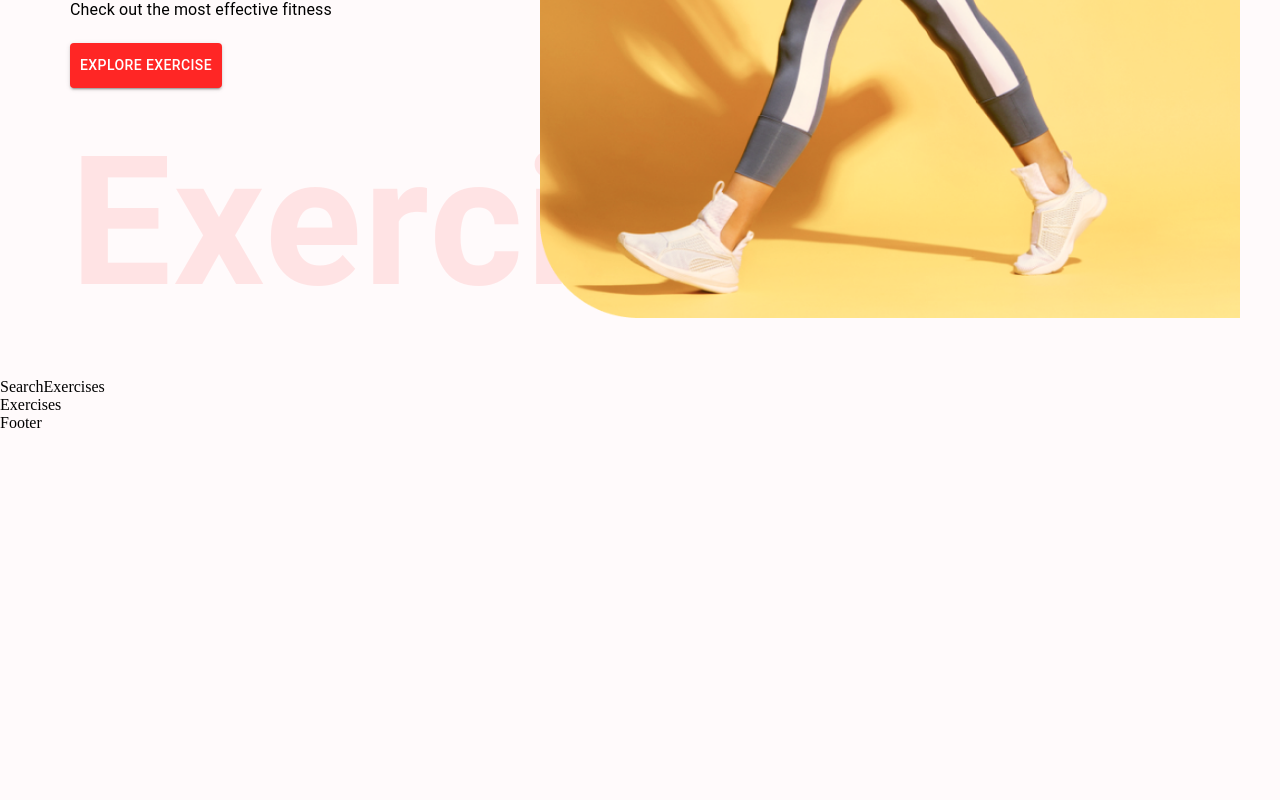
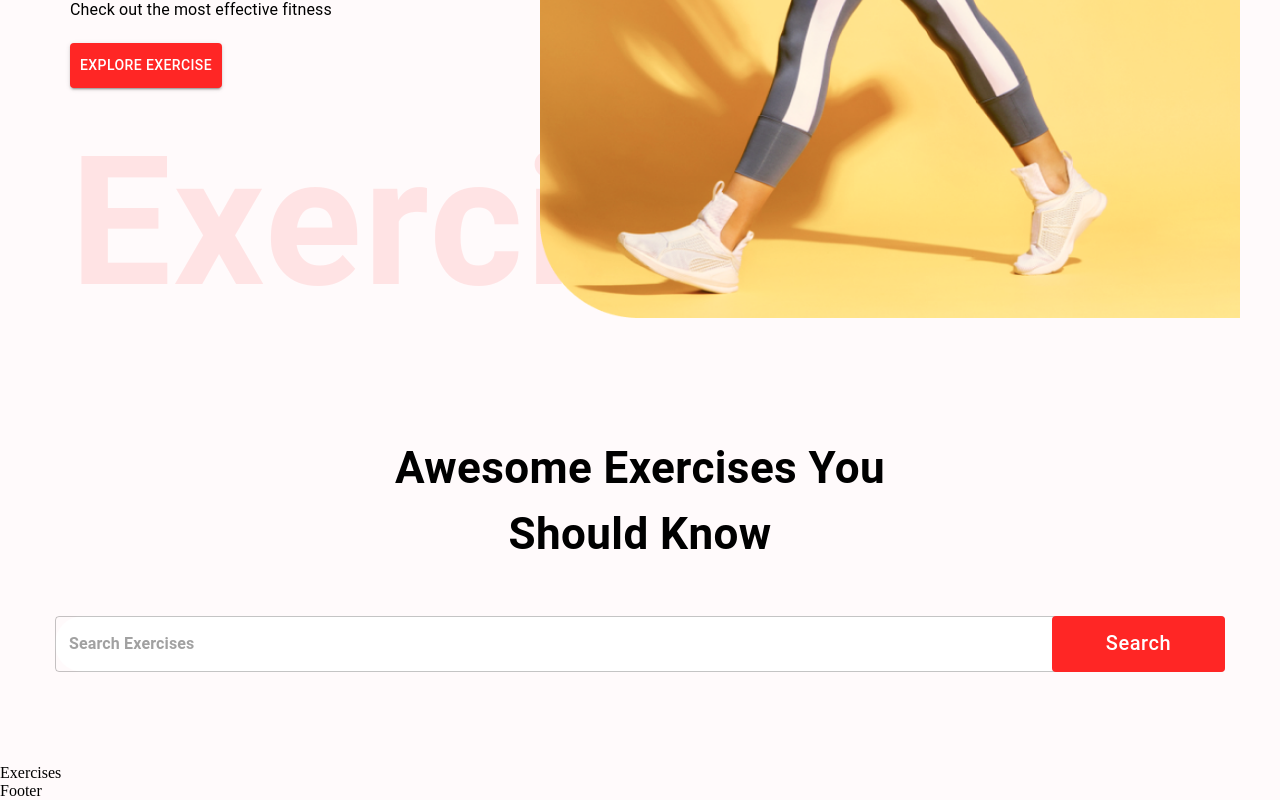
Before and after one commit to Icy-cui/my-fitness-app, a React (Create React App) app: page / in a window 1280 px wide. Shown: the part 548-1348 px from the top of the page. Before the commit the page ends 980 px from the top, so only its background shows below. Built offline with nearby package versions, Linux system fonts and the light colour scheme.

Commit message:
Update: 'Search' JSX

```diff
--- a/src/components/SearchExercises.js
+++ b/src/components/SearchExercises.js
@@ -1,7 +1,46 @@
-import React from 'react'
+import React, { useEffect, useState } from "react";
+import { Box, Button, Stack, TextField, Typography } from "@mui/material";
 
 export default function SearchExercises() {
+  const [search, setSearch] = useState('');
   return (
-    <div>SearchExercises</div>
-  )
+    <Stack alignItems="center" mt="37px" justifyContent={"center"} p="20px">
+      <Typography
+        fontWeight={700}
+        sx={{ fontSize: { lg: "44px", xs: "30px" } }}
+        mb="49px"
+        textAlign="center"
+      >
+        Awesome Exercises You <br></br> Should Know
+      </Typography>
+      <Box position="relative" mb="72px">
+        <TextField
+          height="76px"
+          sx={{
+            input: { fontWeight: "700", border: "none", borderRadius: "4px" },
+            width: { lg: "1170px", xs: "350px" },
+            backgroundColor: "#fff",
+            borderRadius: "40px",
+          }}
+          placeholder="Search Exercises"
+          type="text"
+        />
+        <Button
+          className="search-btn"
+          sx={{
+            bgcolor: "#FF2625",
+            color: "#fff",
+            textTransform: "none",
+            width: { lg: "173px", xs: "80px" },
+            height: "56px",
+            position: "absolute",
+            right: "0px",
+            fontSize: { lg: "20px", xs: "14px" },
+          }}
+        >
+          Search
+        </Button>
+      </Box>
+    </Stack>
+  );
 }
```
